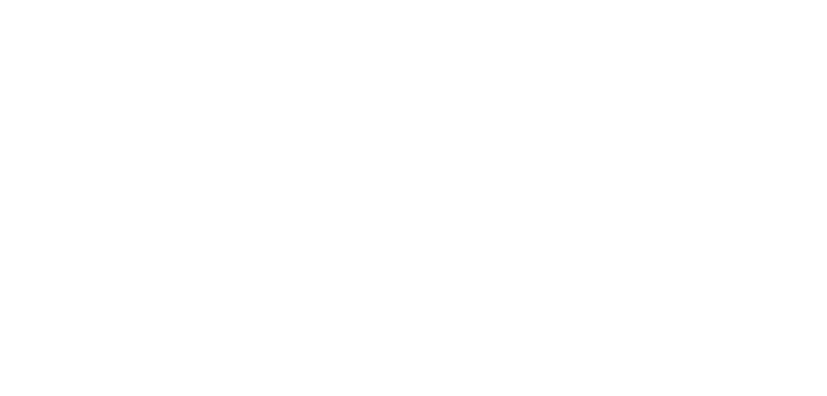
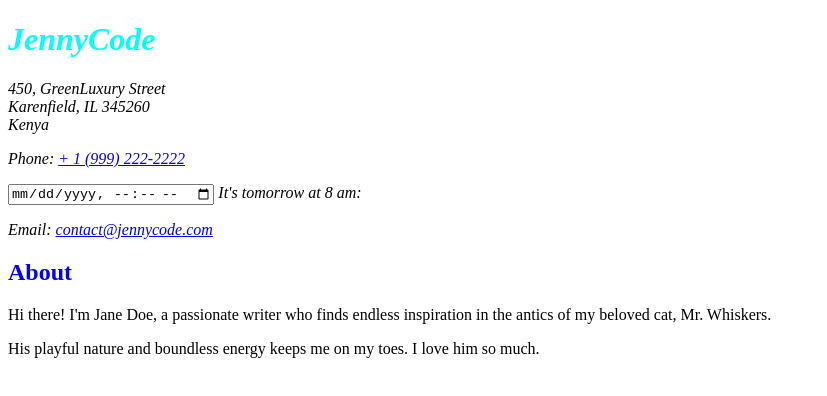
Before and after one commit to paulathejennifer/my-tutorials, a plain HTML site: page index.html in a window 1280 px wide. Shown: the whole page, without its empty margins (0-827 px from the left). Drawn offline with Linux system fonts and the light colour scheme.

Commit message:
first input in style.css

```diff
--- a/index.html
+++ b/index.html
@@ -7,6 +7,25 @@
       <link href="style.css" rel="stylesheet" type="text/css" />
    </head>
    <body>
-
+<address>
+        <h1>JennyCode</h1>
+        <p>
+            450, GreenLuxury Street <br>
+            Karenfield, IL 345260 <br>
+            Kenya
+        </p>
+        <p>Phone: <a href="tel:+254790567894">+ 1 (999) 222-2222</a></p>
+        <input type="datetime-local"> It's tomorrow at 8 am:
+        <p>Email: <a href="mailto: contact@jenny.com">contact@jennycode.com</a></p>
+    </address>
+ <main><section id="about">
+            <h2>About</h2>
+            <p>
+              Hi there! I'm Jane Doe, a passionate writer who finds endless inspiration in the antics of my beloved cat, Mr. Whiskers.
+            </p>
+            <p>
+              His playful nature and boundless energy keeps me on my toes. I love him so much.
+            </p>
+          </section></main>
    </body>
 </html>
--- a/style.css
+++ b/style.css
@@ -0,0 +1,11 @@
+.body{
+background-image: linear-gradient(to right, red , yellow);
+}
+h1{
+color:aqua;
+border:2px solid silver inset;
+}
+h2{
+color:blue;
+border:1px solid black outset;
+}
```
Also changed, not shown: 1 other file.
